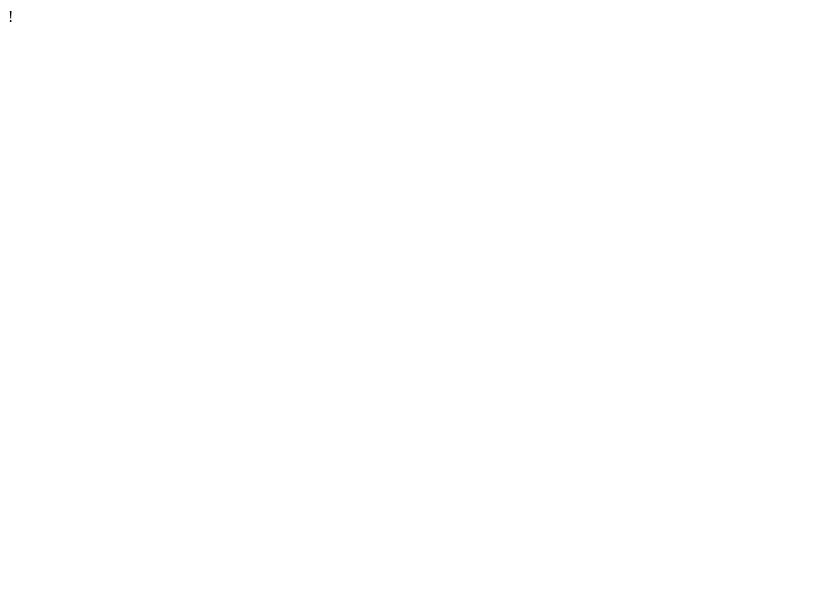
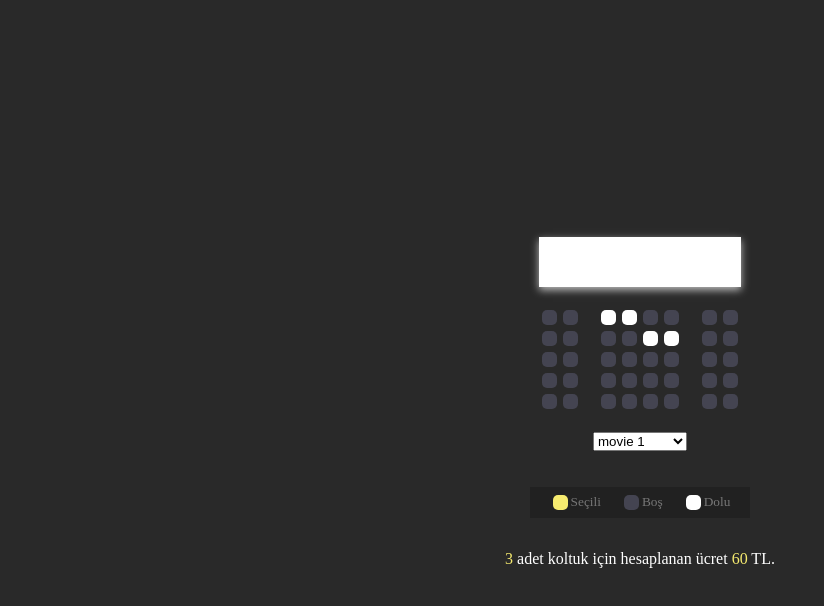
Before and after one commit to CliffShoyinka/html-css-js-notes, a plain HTML site: page Cinema-reservation/index.html in a window 1280 px wide. Shown: the whole page, without its empty margins (0-824 px from the left). Drawn offline with Linux system fonts and the light colour scheme.

Commit message:
cinema application design completed

```diff
--- a/Cinema-reservation/index.html
+++ b/Cinema-reservation/index.html
@@ -1,22 +1,99 @@
-!<!DOCTYPE html>
-<!--[if lt IE 7]>      <html class="no-js lt-ie9 lt-ie8 lt-ie7"> <![endif]-->
-<!--[if IE 7]>         <html class="no-js lt-ie9 lt-ie8"> <![endif]-->
-<!--[if IE 8]>         <html class="no-js lt-ie9"> <![endif]-->
-<!--[if gt IE 8]>      <html class="no-js"> <!--<![endif]-->
-<html>
-    <head>
-        <meta charset="utf-8">
-        <meta http-equiv="X-UA-Compatible" content="IE=edge">
-        <title></title>
-        <meta name="description" content="">
-        <meta name="viewport" content="width=device-width, initial-scale=1">
-        <link rel="stylesheet" href="">
-    </head>
-    <body>
-        <!--[if lt IE 7]>
-            <p class="browsehappy">You are using an <strong>outdated</strong> browser. Please <a href="#">upgrade your browser</a> to improve your experience.</p>
-        <![endif]-->
+<!DOCTYPE html>
+<html lang="en">
+<head>
+    <meta charset="UTF-8">
+    <meta http-equiv="X-UA-Compatible" content="IE=edge">
+    <meta name="viewport" content="width=device-width, initial-scale=1.0">
+    <link rel="stylesheet" href="style.css">
+    <title>Sinema Bilet Rezervasyon</title>
+</head>
+<body>
 
-        <script src="" async defer></script>
-    </body>
+
+    <div class="container">
+        <div class="screen"></div>
+        <div class="row">
+            <div class="seat"></div>
+            <div class="seat"></div>
+            <div class="seat reserved"></div>
+            <div class="seat reserved"></div>
+            <div class="seat"></div>
+            <div class="seat"></div>
+            <div class="seat"></div>
+            <div class="seat"></div>
+        </div>
+        <div class="row">
+            <div class="seat"></div>
+            <div class="seat"></div>
+            <div class="seat"></div>
+            <div class="seat"></div>
+            <div class="seat reserved"></div>
+            <div class="seat reserved"></div>
+            <div class="seat"></div>
+            <div class="seat"></div>
+        </div>
+        <div class="row">
+            <div class="seat"></div>
+            <div class="seat"></div>
+            <div class="seat"></div>
+            <div class="seat"></div>
+            <div class="seat"></div>
+            <div class="seat"></div>
+            <div class="seat"></div>
+            <div class="seat"></div>
+        </div>
+        <div class="row">
+            <div class="seat"></div>
+            <div class="seat"></div>
+            <div class="seat"></div>
+            <div class="seat"></div>
+            <div class="seat"></div>
+            <div class="seat"></div>
+            <div class="seat"></div>
+            <div class="seat"></div>
+        </div>
+        <div class="row">
+            <div class="seat"></div>
+            <div class="seat"></div>
+            <div class="seat"></div>
+            <div class="seat"></div>
+            <div class="seat"></div>
+            <div class="seat"></div>
+            <div class="seat"></div>
+            <div class="seat"></div>
+        </div>
+    </div>
+
+    <div class="movie-list">
+        <select id="movie">
+            <option disabled>Film Seçiniz</option>
+            <option value="20">movie 1</option>
+            <option value="22">movie 2</option>
+            <option value="25">movie 3</option>
+        </select>
+    </div>
+
+    <ul class="info">
+        <li>
+            <div class="seat selected"></div>
+            <small>Seçili</small>
+        </li>
+        <li>
+            <div class="seat"></div>
+            <small>Boş</small>
+        </li>
+        <li>
+            <div class="seat reserved"></div>
+            <small>Dolu</small>
+        </li>
+    </ul>
+
+    <p class="text">
+        <span id="count">3</span> adet koltuk için hesaplanan ücret <span id="amount">60</span> TL.
+    </p>
+
+
+
+    <script src="script.js"></script>
+</body>
 </html>
--- /dev/null
+++ b/Cinema-reservation/style.css
@@ -0,0 +1,73 @@
+body {
+    background-color: #292929;
+    display: flex;
+    flex-direction: column;
+    align-items: center;
+    justify-content: center;
+    height: 100vh;
+    margin: 0;
+    color: #fff;
+}
+
+.seat {
+    background-color: #444451;
+    height: 15px;
+    width: 15px;
+    margin: 3px;
+    border-radius: 5px;
+}
+
+.seat.selected {
+    background-color: #f6eb6f;
+}
+
+.seat.reserved {
+    background-color: #fff;
+}
+
+.seat:not(.reserved):hover {
+    cursor: pointer;
+    transform: scale(1.3);
+}
+
+.seat:nth-of-type(2) {
+    margin-right: 20px;
+}
+
+.seat:nth-last-of-type(3) {
+    margin-right: 20px;
+}
+
+.row {
+    display: flex;
+}
+
+.screen {
+    background-color: #fff;
+    height: 50px;
+    width: 100%;
+    margin: 20px 0;
+    box-shadow: 0 3px 8px rgba(255, 255, 255, 0.7);
+}
+
+.movie-list {
+    margin: 20px 0;
+}
+
+.info {
+    background-color: rgba(0, 0, 0, 0.2);
+    padding: 5px 10px;
+    color: #777;
+    display: flex;
+}
+
+.info li {
+    display: flex;
+    align-items: center;
+    justify-content: center;
+    margin: 0 10px;
+}
+
+p.text span {
+    color: #f6eb6f;
+}
```
Also changed, not shown: Cinema-reservation/script.js (added).
